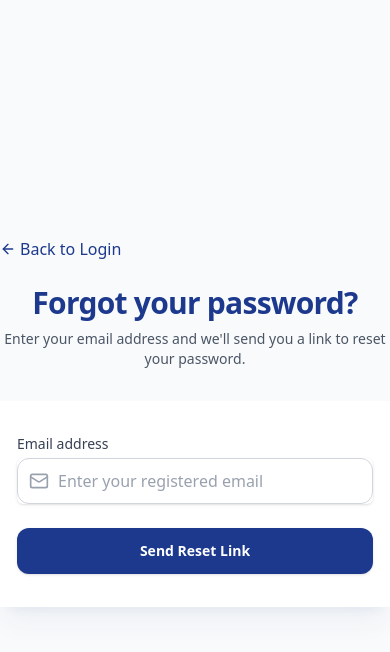
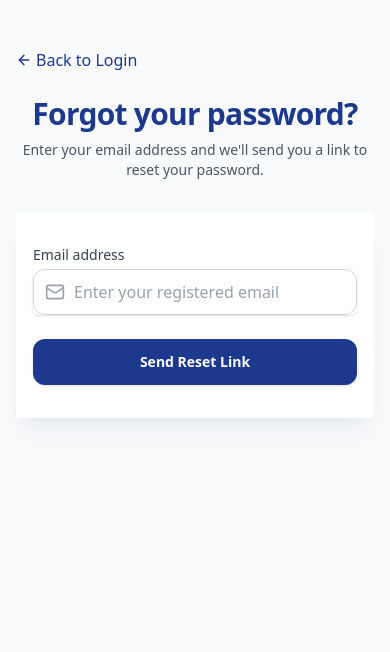
Before and after one commit to Sreenivasulu-Kalluru/svu-mca-alumni-portal, a Next.js app in the folder client/: page /forgot-password in a window 390 px wide. Shown: the top 652 px of the page. Built offline with nearby package versions, Linux system fonts and the light colour scheme; no server answers.

Commit message:
feat: Add forgot password page with email submission and API integration spacing fixes

```diff
--- a/client/src/app/forgot-password/page.tsx
+++ b/client/src/app/forgot-password/page.tsx
@@ -45,7 +45,7 @@
   };
 
   return (
-    <div className="min-h-screen bg-gray-50 flex flex-col justify-center py-12 sm:px-6 lg:px-8 font-sans">
+    <div className="min-h-screen bg-gray-50 flex flex-col sm:justify-center py-12 px-4 sm:px-6 lg:px-8 font-sans">
       <div className="sm:mx-auto sm:w-full sm:max-w-md">
         <Link
           href="/login"
```
